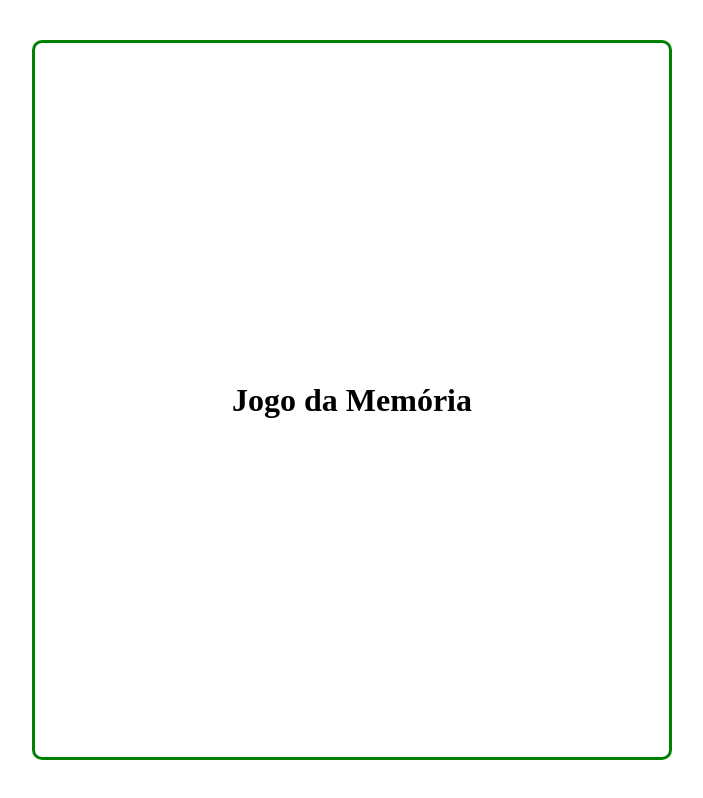
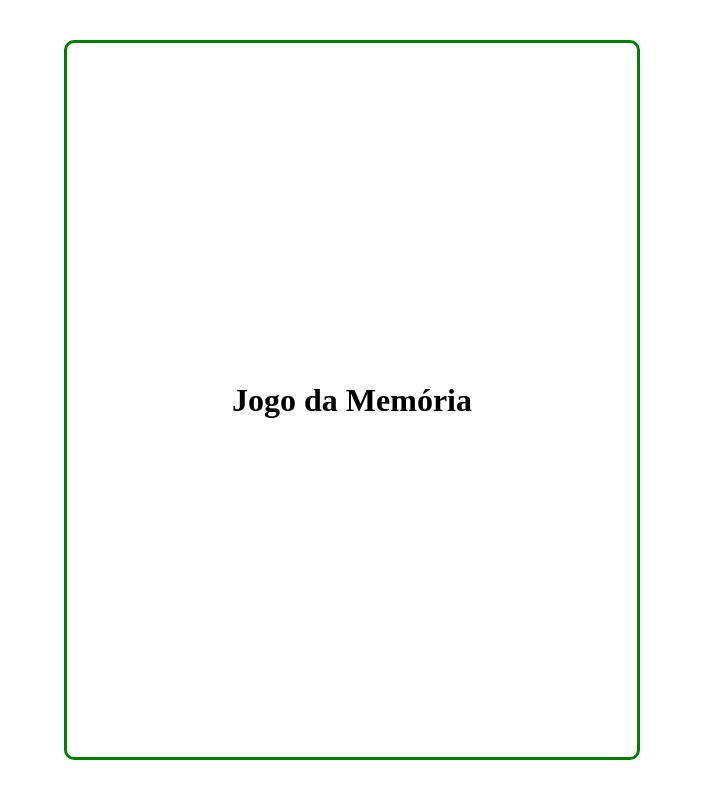
Before and after one commit to VanessaTrajano/DCC207-Projeto1, a React (Vite) app: page / in a window 1280 px wide. Shown: the whole page, without its empty margins (288-991 px from the left). Built offline with nearby package versions, Linux system fonts and the light colour scheme.

Commit message:
Altera largura da área jogável

```diff
--- a/src/components/Jogo.css
+++ b/src/components/Jogo.css
@@ -1,7 +1,7 @@
 .container{
     border: 3px solid green;
     height: 90vh;
-    width: 50vw;
+    width: 45vw;
     display: flex;
     align-items: center;
     justify-content: center;
```
